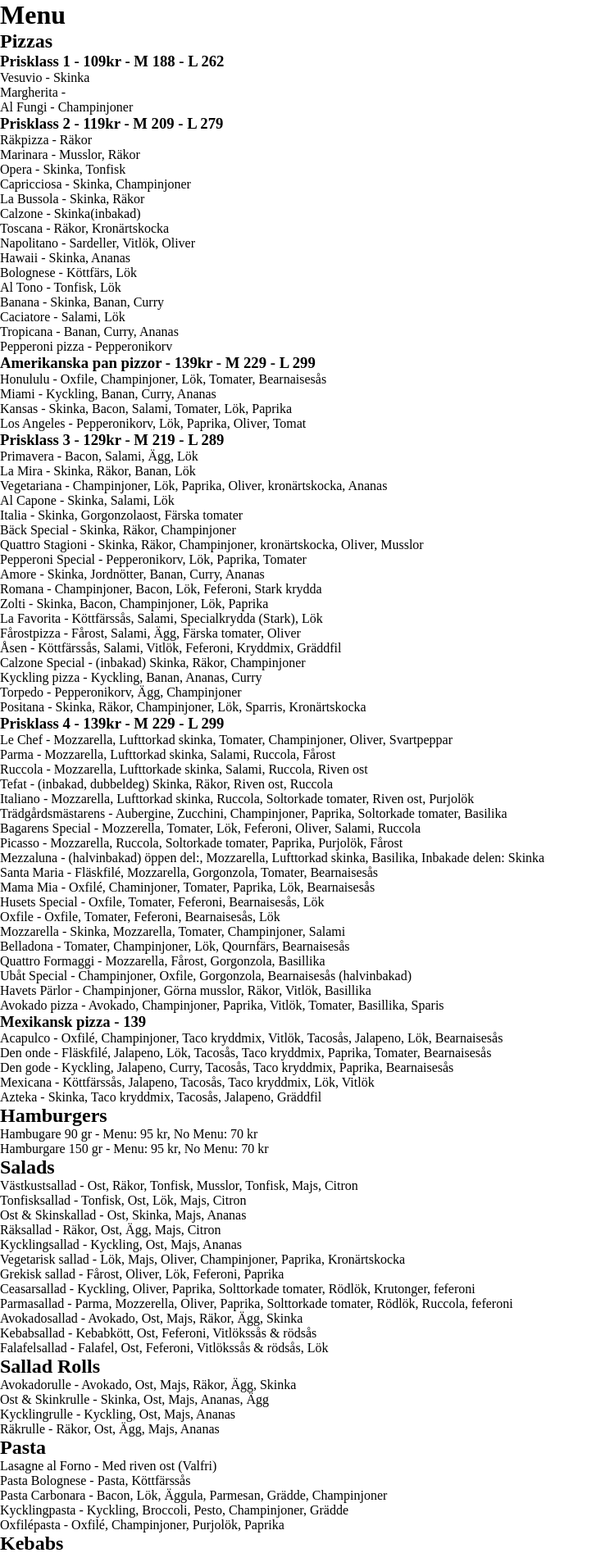
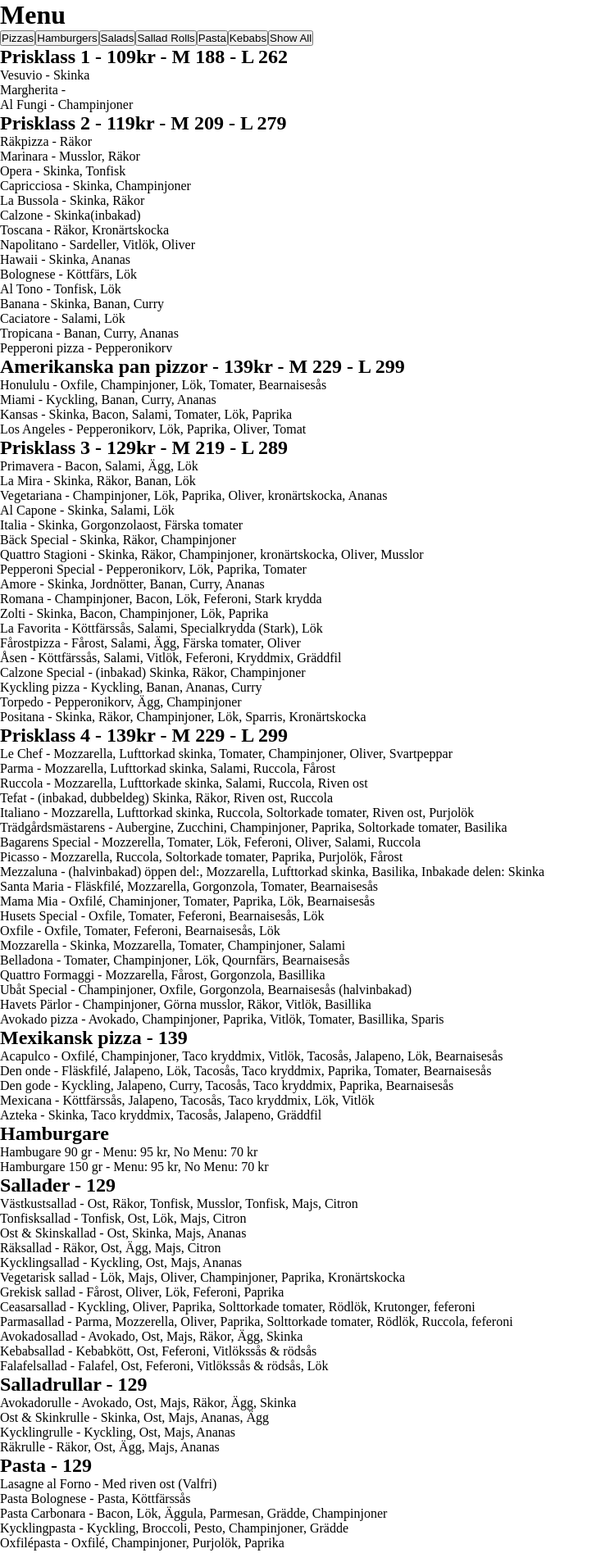
Before and after one commit to Haco11/pizzaria-la-favorita, a React (Vite) app: page / in a window 1280 px wide. Shown: the top 1895 px of the page at 82% size, without its empty margins (0-727 px from the left). Built offline with nearby package versions, Linux system fonts and the light colour scheme.

Commit message:
Added filter

```diff
--- a/src/components/Menu.tsx
+++ b/src/components/Menu.tsx
@@ -1,4 +1,4 @@
-import React from "react";
+import React, { useState } from "react";
 import data, {
   MenuData,
   Pizza,
@@ -10,19 +10,44 @@ import data, {
 } from "../data";
 
 const Menu: React.FC = () => {
+  const [currentCategory, setCurrentCategory] = useState<string | null>(null);
+
+  const handleCategoryChange = (category: string) => {
+    setCurrentCategory(category === currentCategory ? null : category);
+  };
+
   return (
     <div>
       <h1>Menu</h1>
 
-      {/* Pizzas */}
-      <section>
-        <h2>Pizzas</h2>
+      {/* Category buttons */}
+      <div>
+        <button onClick={() => handleCategoryChange("pizza")}>Pizzas</button>
+        <button onClick={() => handleCategoryChange("hamburgare")}>
+          Hamburgers
+        </button>
+        <button onClick={() => handleCategoryChange("sallad")}>Salads</button>
+        <button onClick={() => handleCategoryChange("salladrull")}>
+          Sallad Rolls
+        </button>
+        <button onClick={() => handleCategoryChange("pasta")}>Pasta</button>
+        <button onClick={() => handleCategoryChange("kebab")}>Kebabs</button>
+        <button onClick={() => handleCategoryChange("")}>Show All</button>
+      </div>
+
+      {/* Menu items */}
       {Object.keys(data)?.map((categoryKey) => {
         const category = data[categoryKey as keyof MenuData];
-          if (category.pizzas) {
+        if (
+          !currentCategory ||
+          (currentCategory === "pizza" && category.pizzas) ||
+          currentCategory === categoryKey
+        ) {
           return (
+            <section key={categoryKey}>
+              <h2>{category.title}</h2>
+              {category.pizzas && category.pizzas.length > 0 && (
                 <div key={categoryKey}>
-                <h3>{category.title}</h3>
                   <ul>
                     {category.pizzas?.map((pizza: Pizza, index: number) => (
                       <li key={index}>
@@ -31,49 +56,29 @@ const Menu: React.FC = () => {
                     ))}
                   </ul>
                 </div>
-            );
-          }
-          return null;
-        })}
-      </section>
-
-      {/* Hamburgers */}
-      <section>
-        <h2>Hamburgers</h2>
-        {data.hamburgare && (
+              )}
+              {category.hamburgare && category.hamburgare.length > 0 && (
                 <ul>
-            {data.hamburgare.hamburgare?.map(
-              (burger: Burger, index: number) => (
+                  {category.hamburgare?.map((burger: Burger, index: number) => (
                     <li key={index}>
                       {burger.title} - Menu: {burger.price.menu} kr, No Menu:{" "}
                       {burger.price.noMenu} kr
                     </li>
-              )
-            )}
+                  ))}
                 </ul>
               )}
-      </section>
-
-      {/* Salads */}
-      <section>
-        <h2>Salads</h2>
-        {data.sallad && (
+              {category.sallader && category.sallader.length > 0 && (
                 <ul>
-            {data.sallad.sallader?.map((salad: Salad, index: number) => (
+                  {category.sallader?.map((salad: Salad, index: number) => (
                     <li key={index}>
                       {salad.title} - {salad.ingredients.join(", ")}
                     </li>
                   ))}
                 </ul>
               )}
-      </section>
-
-      {/* Sallad Rolls */}
-      <section>
-        <h2>Sallad Rolls</h2>
-        {data.salladrull && (
+              {category.salladrullar && category.salladrullar.length > 0 && (
                 <ul>
-            {data.salladrull.salladrullar?.map(
+                  {category.salladrullar?.map(
                     (salladRull: SalladRoll, index: number) => (
                       <li key={index}>
                         {salladRull.title} - {salladRull.ingredients.join(", ")}
@@ -82,36 +87,30 @@ const Menu: React.FC = () => {
                   )}
                 </ul>
               )}
-      </section>
-
-      {/* Pasta */}
-      <section>
-        <h2>Pasta</h2>
-        {data.pasta && (
+              {category.pastas && category.pastas.length > 0 && (
                 <ul>
-            {data.pasta.pastas?.map((pasta: Pasta, index: number) => (
+                  {category.pastas?.map((pasta: Pasta, index: number) => (
                     <li key={index}>
                       {pasta.title} - {pasta.ingredients.join(", ")}
                     </li>
                   ))}
                 </ul>
               )}
-      </section>
-
-      {/* Kebabs */}
-      <section>
-        <h2>Kebabs</h2>
-        {data.kebab && (
+              {category.kebabs && category.kebabs.length > 0 && (
                 <ul>
-            {data.kebab.kebabs?.map((kebab: Kebab, index: number) => (
+                  {category.kebabs?.map((kebab: Kebab, index: number) => (
                     <li key={index}>
-                {kebab.title} - {kebab.ingredients.join(", ")} - {kebab.price}{" "}
-                kr
+                      {kebab.title} - {kebab.ingredients.join(", ")} -{" "}
+                      {kebab.price} kr
                     </li>
                   ))}
                 </ul>
               )}
             </section>
+          );
+        }
+        return null;
+      })}
     </div>
   );
 };
```
Lines whose indentation alone changed are shown as unchanged.
